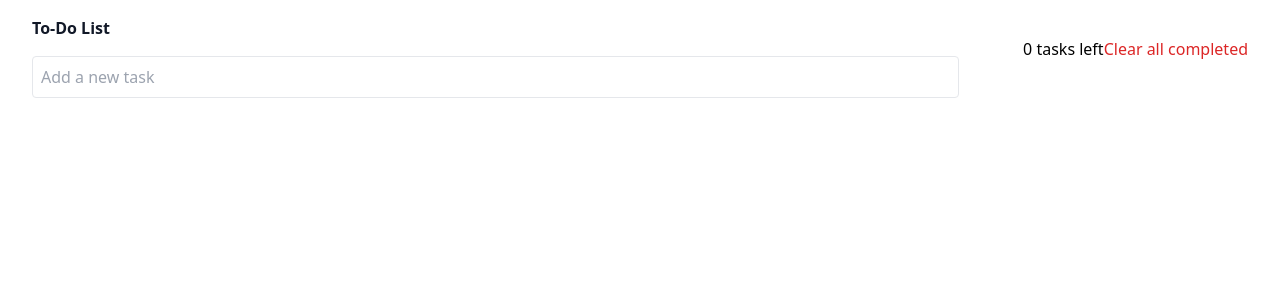
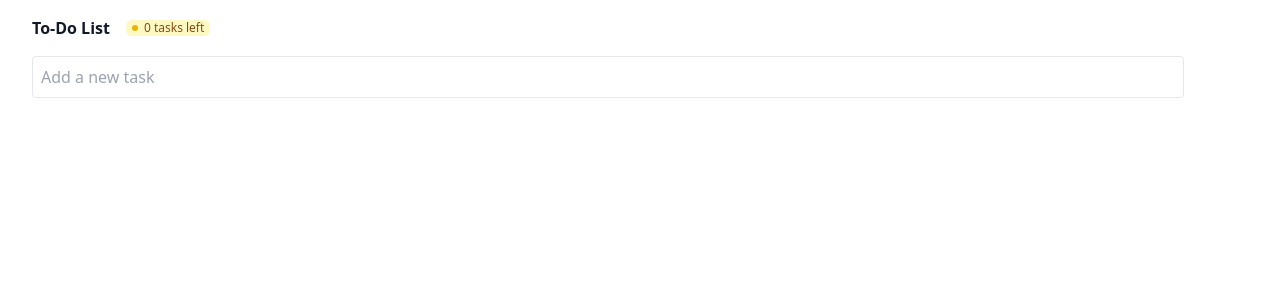
Before and after one commit to kushul/todo-list-vue3, a Vue app: page / in a window 1280 px wide. Shown: the top 300 px of the page. Built offline with nearby package versions, Linux system fonts and the light colour scheme.

Commit message:
improve ui - add icons + insert badge for task left

```diff
--- a/src/components/ToDoList.vue
+++ b/src/components/ToDoList.vue
@@ -2,19 +2,24 @@
     <div class="px-4 sm:px-6 lg:px-8">
         <div class="sm:flex sm:items-center">
             <div class="sm:flex-auto">
-                <h1 class="text-base font-semibold leading-6 text-gray-900 my-4">To-Do List</h1>
+                <h1 class="text-base font-semibold leading-6 text-gray-900 my-4 flex items-center">To-Do List<span
+                        class="inline-flex items-center gap-x-1.5 rounded-md ml-4 bg-yellow-100 px-1.5 text-xs font-medium text-yellow-800">
+                        <svg class="h-1.5 w-1.5 fill-yellow-500" viewBox="0 0 6 6" aria-hidden="true">
+                            <circle cx="3" cy="3" r="3" />
+                        </svg>
+                        {{ notCompletedTasksCount }} tasks left
+                    </span></h1>
                 <input v-model="newTask" @keyup.enter="addTask" type="text" placeholder="Add a new task"
                     class="p-2 border rounded w-full" />
             </div>
             <div class="mt-4 sm:ml-16 sm:mt-0 sm:flex-none">
-                <span>{{ notCompletedTasksCount }} tasks left</span>
-                <button @click="clearCompleted" class="text-red-600">Clear all completed</button>
+
             </div>
         </div>
         <div class="mt-8 flow-root">
             <div class="-mx-4 -my-2 overflow-x-auto sm:-mx-6 lg:-mx-8">
-                <div class="inline-block min-w-full py-2 align-middle sm:px-6 lg:px-8">
-                    <table class="min-w-full divide-y divide-gray-300" v-if="tasks.length > 0">
+                <div class="inline-block min-w-full py-2 align-middle sm:px-6 lg:px-8" v-if="tasks.length > 0">
+                    <table class="min-w-full divide-y divide-gray-300">
                         <thead>
                             <tr>
                                 <th scope="col"
@@ -118,6 +123,7 @@
 
                             </tr>
                         </tbody>
+
                     </table>
                     <TransitionRoot as="template" :show="editModal">
                         <Dialog as="div" class="relative z-10" @close="editModal = false">
@@ -174,24 +180,24 @@
                             </div>
                         </Dialog>
                     </TransitionRoot>
-                    <!-- <input v-model="editedTask.title" type="text" placeholder="Title"
-                                                class="p-2 border rounded mb-2 w-full" />
-                                            <textarea v-model="editedTask.content" placeholder="Content" rows="4"
-                                                class="p-2 border rounded w-full"></textarea>
-                                            <div class="flex justify-end mt-4">
-                                                <button @click="updateTask">Save</button>
-                                                <button @click="closeEditModal" class="ml-2">Cancel</button>
-                                            </div> -->
+                    <div class="flex justify-end mt-6">
+                        <button @click="clearCompleted" type="button"
+                            class="inline-flex w-48 justify-center rounded-md bg-yellow-500 px-3 py-2 text-sm font-semibold text-white shadow-sm hover:bg-yellow-400 focus-visible:outline focus-visible:outline-2 focus-visible:outline-offset-2 focus-visible:outline-yellow-400 sm:col-start-2">Clear
+                            all completed
+                            <ArrowPathIcon class="ml-1 h-5 w-5" aria-hidden="true" />
+                        </button>
+                    </div>
                 </div>
             </div>
         </div>
+
     </div>
 </template>
 
 <script setup lang="ts">
 import { ref, computed } from "vue";
 import { Dialog, DialogPanel, DialogTitle, TransitionChild, TransitionRoot, Switch } from '@headlessui/vue'
-import { XCircleIcon, ShieldExclamationIcon, MinusCircleIcon, TrashIcon, PencilIcon, CheckCircleIcon } from '@heroicons/vue/20/solid'
+import { XCircleIcon, ShieldExclamationIcon, MinusCircleIcon, TrashIcon, PencilIcon, CheckCircleIcon, ArrowPathIcon } from '@heroicons/vue/20/solid'
 
 const newTask = ref<string>("");
 const tasks = ref<{ title: string; content: string; completed: boolean }[]>([]);
```
